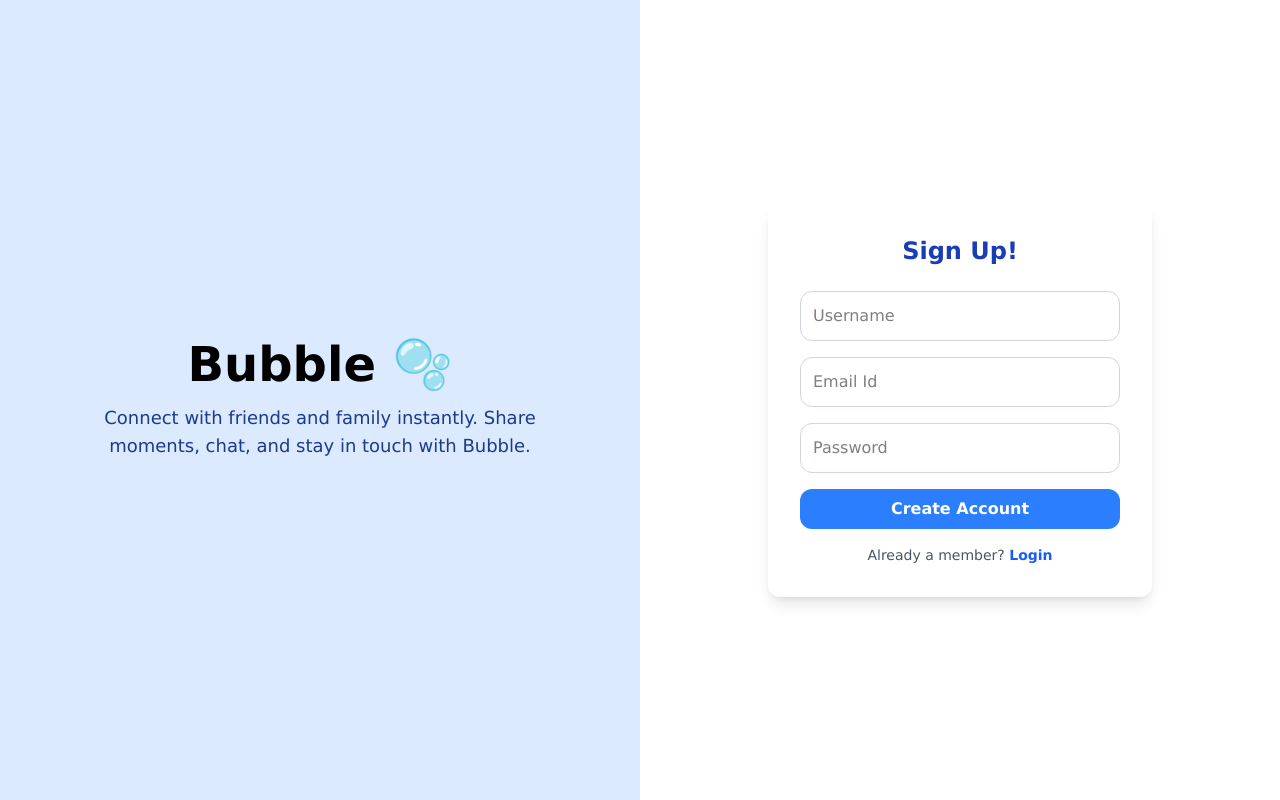
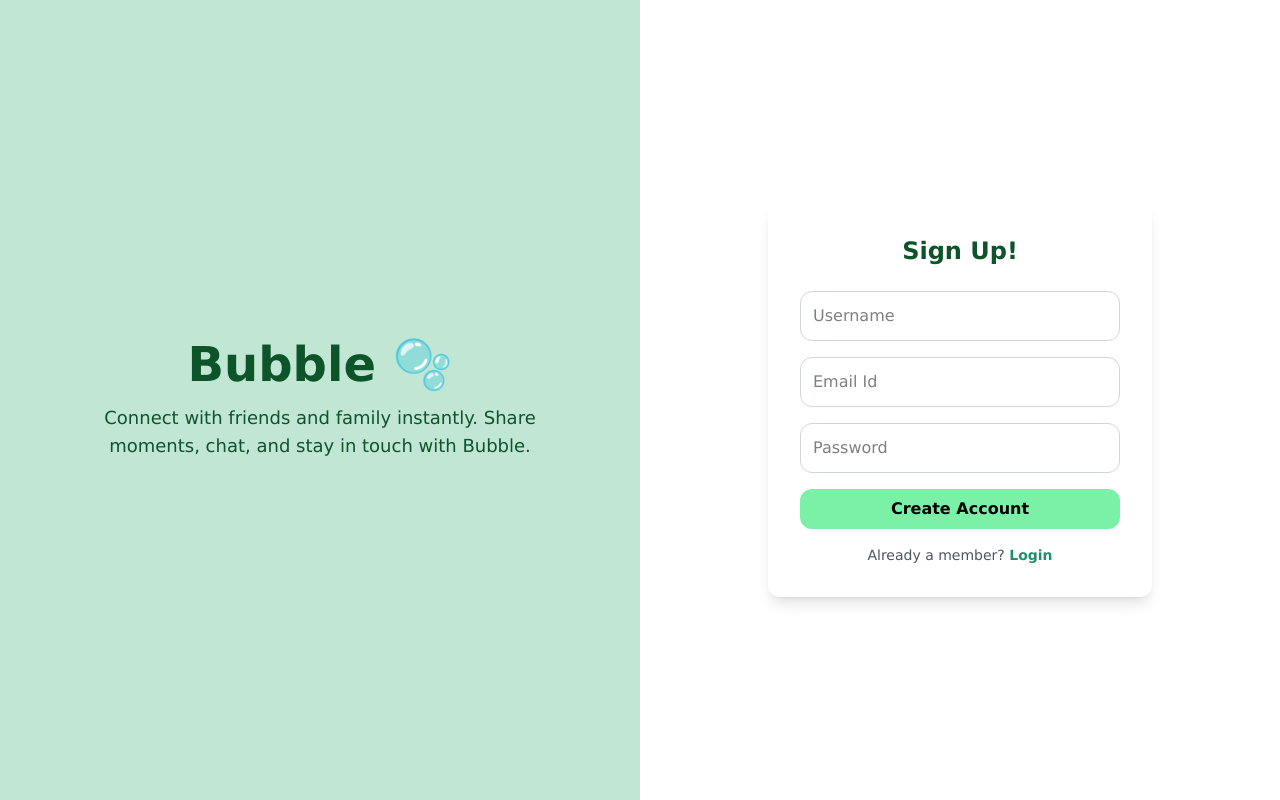
Before and after one commit to tanzeelafaheem/Bubble, a React (Vite) app in the folder client/: page / in a window 1280 px wide. Built offline with nearby package versions, Linux system fonts and the light colour scheme.

Commit message:
feat:login,signup

```diff
--- a/client/src/api/axiosInstance.jsx
+++ b/client/src/api/axiosInstance.jsx
@@ -3,3 +3,5 @@ import axios from 'axios';
 export const axiosInstance = axios.create({
   baseURL: 'http://localhost:5000/api',
 });
+
+export default axiosInstance
--- a/client/src/pages/Login.jsx
+++ b/client/src/pages/Login.jsx
@@ -1,43 +1,82 @@
-import React from "react";
-import { Link } from "react-router-dom";
+import React, { useState } from "react";
+import axios from 'axios'
+import {Link, useNavigate} from "react-router-dom";
+import {toast} from 'react-toastify'
+import axiosInstance from '../../src/api/axiosInstance'
 
 const Login = () => {
+  const [email,setEmail]=useState('');
+  const [password,setPassword]=useState('');
+  const navigate=useNavigate();
+
+  const onSubmit=async(e)=>{
+     e.preventDefault();
+    try {
+      const res = await axiosInstance.post('/user/login', { email, password });
+      const { id, name, email: userEmail } = res.data.user;
+
+      // Store user in localStorage
+      localStorage.setItem('userId', id);
+      localStorage.setItem('username', name);
+      localStorage.setItem('email', userEmail);
+
+      toast.success('Login successful!');
+      navigate('/home');
+    } catch (error) {
+      console.log(error);
+      toast.error(error.message);
+    }
+  }
   return (
     <div className="min-h-screen flex flex-col md:flex-row font-sans">
       {/* Left Panel */}
       <div className="w-full md:w-1/2 bg-[#c1e6d3] flex flex-col justify-center items-center px-10 py-16">
-        <h1 className="text-5xl font-extrabold text-green-900 mb-4">Bubble 🫧</h1>
+        <h1 className="text-5xl font-extrabold text-green-900 mb-4">
+          Bubble 🫧
+        </h1>
         <p className="text-green-900 text-lg text-center max-w-md">
-          Connect with friends and family instantly. Share moments, chat, and stay in touch with Bubble.
+          Connect with friends and family instantly. Share moments, chat, and
+          stay in touch with Bubble.
         </p>
       </div>
 
       {/* Right Panel (Login Form) */}
       <div className="w-full md:w-1/2 flex justify-center items-center px-6 py-16 bg-white">
         <form className="w-full max-w-sm space-y-5">
-          <h2 className="text-3xl font-bold text-green-900 text-center mb-6">Login</h2>
+          <h2 className="text-3xl font-bold text-green-900 text-center mb-6">
+            Login
+          </h2>
 
           <input
+            onChange={(e)=>setEmail(e.target.value)}
+            value={email}
             type="text"
-            placeholder="Username or Email"
+            placeholder="Email"
+            required
             className="w-full p-3 rounded-lg border border-gray-300 focus:outline-none focus:ring-2 focus:ring-[#c1e6d3]"
           />
           <input
+            onChange={(e)=>setPassword(e.target.value)}
             type="password"
             placeholder="Password"
+            required
             className="w-full p-3 rounded-lg border border-gray-300 focus:outline-none focus:ring-2 focus:ring-[#c1e6d3]"
           />
 
           <button
+            onClick={onSubmit}
             type="submit"
-            className="w-full bg-[#c1e6d3] text-black py-3 rounded-lg font-semibold hover:bg-green-300 transition"
+            className="w-full bg-green-300 text-black py-3 rounded-lg font-semibold  hover:bg-[#218e6c] hover:text-white transition"
           >
             Login
           </button>
 
           <p className="text-center text-sm text-gray-600">
             New here?{" "}
-            <Link to="/" className="text-[#218e6c] font-semibold hover:underline">
+            <Link
+              to="/"
+              className="text-[#218e6c] font-semibold hover:underline"
+            >
               Sign Up
             </Link>
           </p>
--- a/client/src/pages/Signup.jsx
+++ b/client/src/pages/Signup.jsx
@@ -1,48 +1,81 @@
-import React from "react";
-import { Link } from "react-router-dom";
+import React, { useState } from "react";
+import { Link, useNavigate } from "react-router-dom";
+import { toast } from "react-toastify";
+import axiosInstance from "../api/axiosInstance";
 
 const Signup = () => {
+  const [username,setUsername]=useState('');
+  const [email,setEmail]=useState('');
+  const [password,setPassword]=useState('');
+  const navigate=useNavigate();
+
+  const onSubmit=async(e)=>{
+    e.preventDefault();
+    try {
+      const res = await axiosInstance.post('/user/add', { username,email, password });
+            const { id, name, email: userEmail } = res.data.user;
+
+            // Store user in localStorage
+            localStorage.setItem('userId', id);
+            localStorage.setItem('username', name);
+            localStorage.setItem('email', userEmail);
+
+            toast.success('Account created!');
+            navigate('/home');
+    } catch (error) {
+      console.log(error);
+      toast.error(error.message);
+    }
+  }
+
   return (
     <div className="min-h-screen flex flex-col md:flex-row">
-  {/* Left Side */}
-  <div className="w-full md:w-1/2 bg-blue-100 flex flex-col justify-center items-center px-6 py-10">
-    <h1 className="text-5xl text-black mb-4 font-extrabold">Bubble 🫧</h1>
-    <p className="text-blue-900 text-lg max-w-md text-center">
-      Connect with friends and family instantly. Share moments, chat, and stay in touch with Bubble.
-    </p>
-  </div>
+     {/* Left Panel */}
+      <div className="w-full md:w-1/2 bg-[#c1e6d3] flex flex-col justify-center items-center px-10 py-16">
+        <h1 className="text-5xl font-extrabold text-green-900 mb-4">
+          Bubble 🫧
+        </h1>
+        <p className="text-green-900 text-lg text-center max-w-md">
+          Connect with friends and family instantly. Share moments, chat, and
+          stay in touch with Bubble.
+        </p>
+      </div>
 
   {/* Right Side */}
   <div className="w-full md:w-1/2 flex justify-center items-center px-6 py-10">
     <form className="w-full max-w-sm bg-white p-8 rounded-xl shadow-lg">
-      <h2 className="text-2xl font-bold text-blue-800 mb-6 text-center">Sign Up!</h2>
+      <h2 className="text-2xl font-bold text-green-900 mb-6 text-center">Sign Up!</h2>
 
       <input
+        onChange={(e)=>setUsername(e.target.value)}
         type="text"
         placeholder="Username"
         className="w-full mb-4 p-3 border border-gray-300 rounded-xl focus:outline-none focus:ring-2 focus:ring-blue-400"
       />
       <input
+       onChange={(e)=>setEmail(e.target.value)}
         type="text"
         placeholder="Email Id"
         className="w-full mb-4 p-3 border border-gray-300 rounded-xl focus:outline-none focus:ring-2 focus:ring-blue-400"
       />
       <input
+       onChange={(e)=>setPassword(e.target.value)}
         type="password"
         placeholder="Password"
         className="w-full mb-4 p-3 border border-gray-300 rounded-xl focus:outline-none focus:ring-2 focus:ring-blue-400"
       />
 
       <button
+        onClick={onSubmit}
         type="submit"
-        className="w-full bg-blue-500 hover:bg-blue-700 text-white py-2 rounded-xl font-semibold transition-all"
+        className="w-full bg-green-300 hover:bg-[#218e6c] hover:text-white py-2 rounded-xl font-semibold transition-all"
       >
         Create Account
       </button>
 
       <p className="mt-4 text-center text-sm text-gray-600">
         Already a member?{" "}
-        <Link to="/login" className="text-blue-600 font-semibold hover:underline">
+        <Link to="/login" className="text-[#218e6c] font-semibold hover:underline">
           Login
         </Link>
       </p>
```
